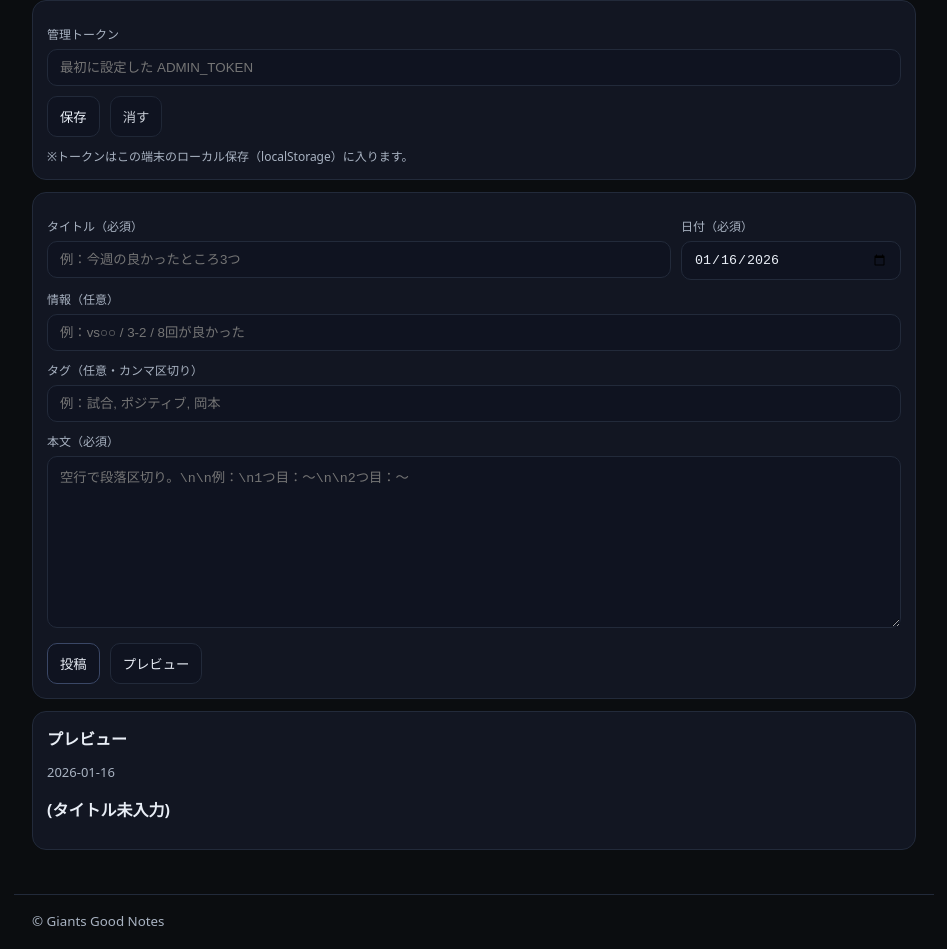
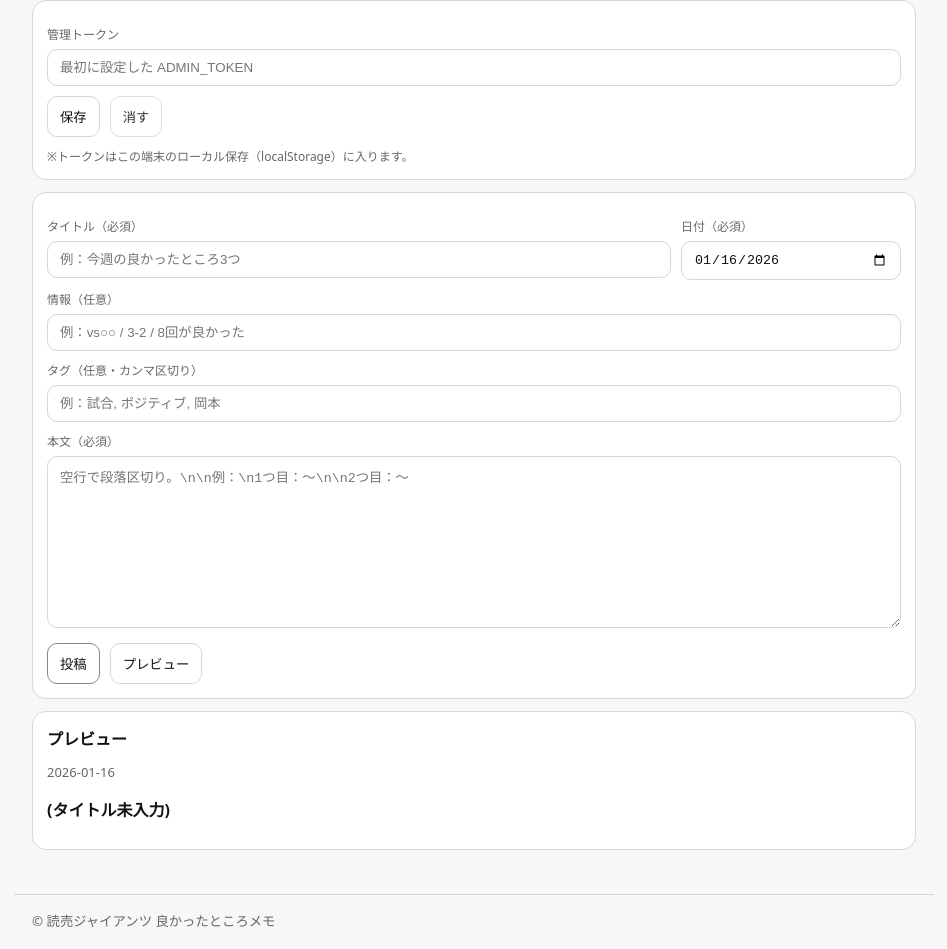
Before and after one commit to hitoshihirai07-hash/giants-notes, a website: page public/admin.html in a window 1280 px wide. Shown: the part 168-1117 px from the top of the page, without its empty margins (166-1113 px from the left). Drawn offline with Linux system fonts and the light colour scheme.

Commit message:
Add files via upload

```diff
--- a/public/admin.html
+++ b/public/admin.html
@@ -3,7 +3,7 @@
 <head>
   <meta charset="utf-8" />
   <meta name="viewport" content="width=device-width,initial-scale=1" />
-  <title>投稿 | 巨人の良さメモ</title>
+  <title>投稿 | 読売ジャイアンツ 良かったところメモ</title>
   <meta name="robots" content="noindex,nofollow" />
   <link rel="stylesheet" href="./assets/style.css" />
 </head>
@@ -63,7 +63,7 @@
   </main>
 
   <footer class="wrap foot">
-    <small>© Giants Good Notes</small>
+    <small>© 読売ジャイアンツ 良かったところメモ</small>
   </footer>
 
   <script src="./assets/admin.js"></script>
--- a/public/assets/app.js
+++ b/public/assets/app.js
@@ -122,7 +122,7 @@ const PublicApp = (() => {
       const p = data.post;
       if (!p) throw new Error("記事が見つかりません");
 
-      document.title = `${p.title} | 巨人の良さメモ`;
+      document.title = `${p.title} | 読売ジャイアンツ 良かったところメモ`;
       titleEl.textContent = p.title;
 
       metaEl.innerHTML = `
--- a/public/assets/style.css
+++ b/public/assets/style.css
@@ -1,11 +1,12 @@
 :root {
-  --bg: #0b0d10;
-  --fg: #e9eef6;
-  --muted: #a9b3c2;
-  --card: #121622;
-  --line: #222a3a;
-  --ok: #2fbf71;
-  --bad: #ff5a5f;
+  /* 明るい配色（白ベース） */
+  --bg: #f7f7f7;
+  --fg: #111111;
+  --muted: #666666;
+  --card: #ffffff;
+  --line: #d7d7d7;
+  --ok: #1f8f52;
+  --bad: #c7373c;
 }
 * { box-sizing: border-box; }
 body {
@@ -22,12 +23,12 @@ h1 { margin: 6px 0 8px; font-size: 22px; }
 .input {
   padding: 10px 12px;
   border: 1px solid var(--line);
-  background: #0f1320;
+  background: var(--card);
   color: var(--fg);
   border-radius: 10px;
   outline: none;
 }
-.input:focus { border-color: #3a4766; }
+.input:focus { border-color: #888; }
 .full { width: 100%; }
 .list { display: grid; gap: 10px; margin-top: 10px; }
 .card {
@@ -55,13 +56,13 @@ h1 { margin: 6px 0 8px; font-size: 22px; }
 .btn {
   padding: 10px 12px;
   border: 1px solid var(--line);
-  background: #0f1320;
+  background: var(--card);
   color: var(--fg);
   border-radius: 10px;
   cursor: pointer;
 }
-.btn:hover { border-color: #3a4766; }
-.btn.primary { border-color: #3a4766; }
+.btn:hover { border-color: #888; }
+.btn.primary { border-color: #888; }
 .btn.ghost { opacity: 0.85; }
 
 .hint { margin: 10px 0 0; color: var(--muted); font-size: 12px; }
```
Also changed, not shown: public/index.html (+5 -5 lines), public/post.html (+2 -2 lines), README.md.
